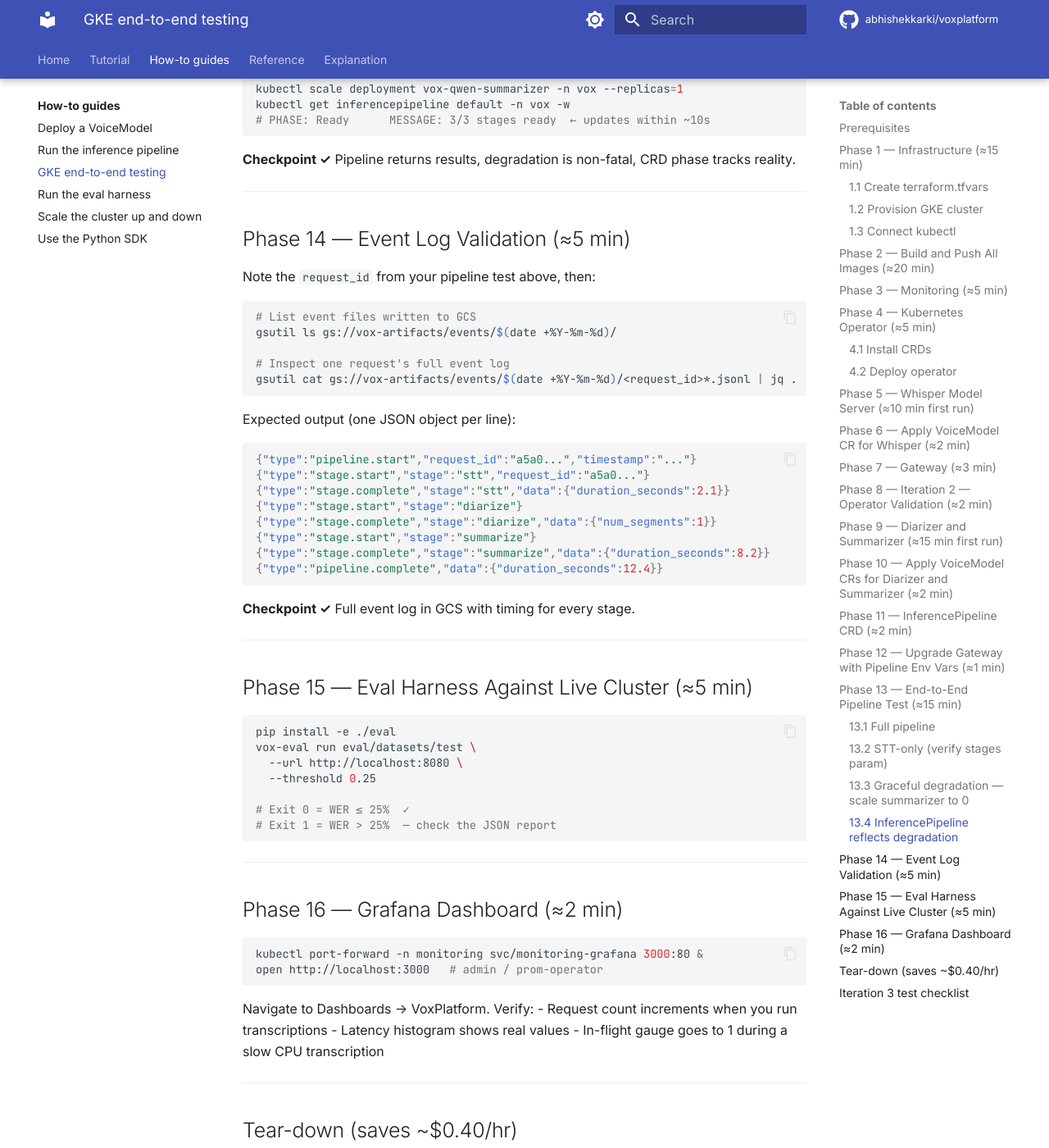
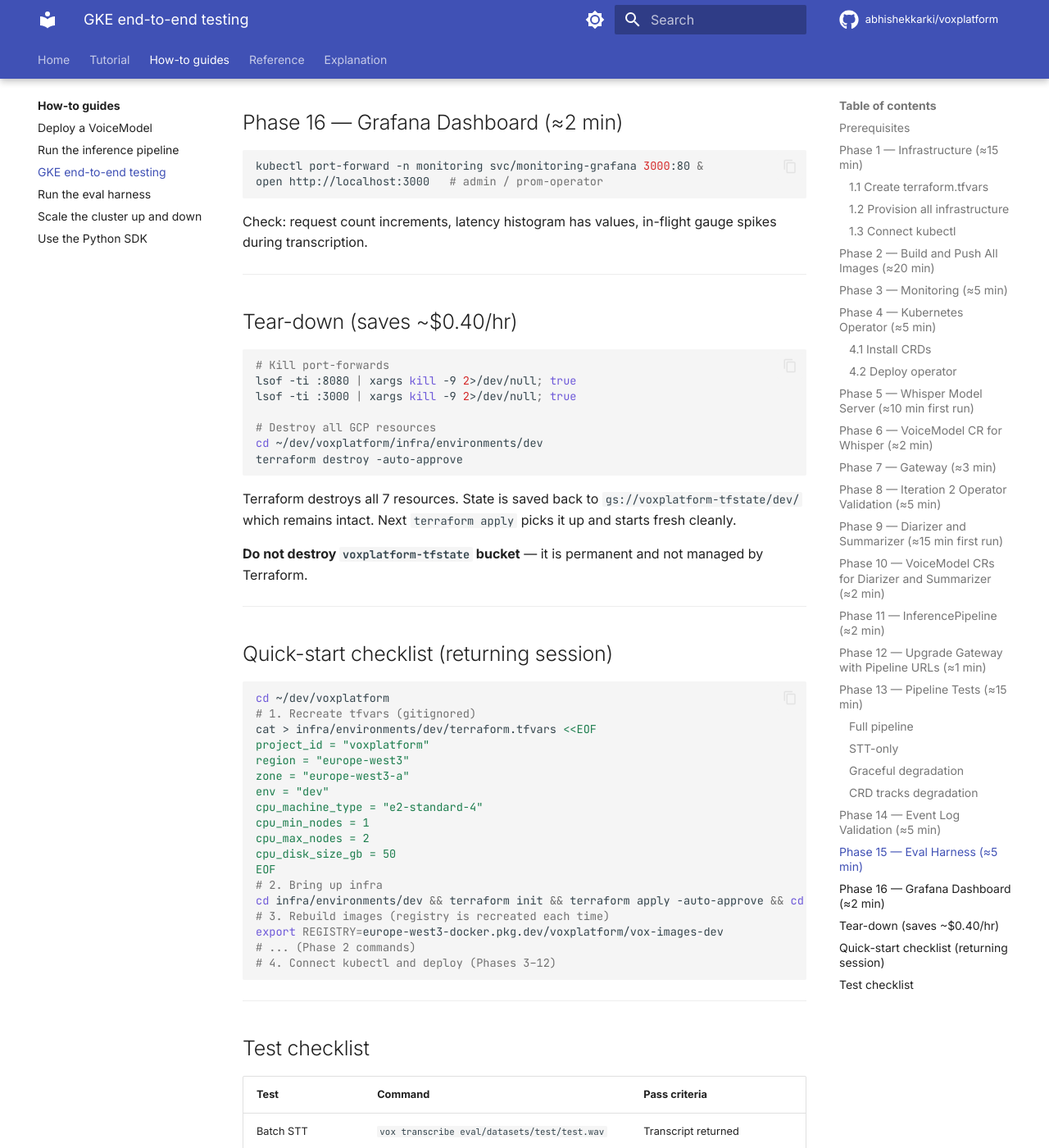
Before and after one commit to abhishekkarki/voxplatform, an MkDocs documentation site: the page built from docs/how-to/gke-e2e-testing.md, in a window 1280 px wide and 1400 px high, scrolled down 8787 px. Shown: the whole window at 82% size. Built offline with MkDocs 1.6.1 and Material for MkDocs 9.7.7, drawn with Linux system fonts in a browser that asks for light colours; comment, search, counter and statistics services are not loaded; some of the changed text lies outside the part shown.

Commit message:
fix(infra+docs): dedicated state bucket, rewrite E2E guide from real deployment
Infrastructure:
- gs://voxplatform-tfstate is now the permanent state bucket
- Removed depends_on from storage module (no longer needed)

E2E guide rewrites based on actual deployment experience:
- Correct working directory (~/dev/voxplatform)
- terraform apply -auto-approve instead of -target= steps
- Per-file kubectl apply (--selector does not filter local files)
- Kill existing port-forward before deploying gateway
- Correct GCS bucket name for event logs
- Tear-down uses terraform destroy only (no manual helm uninstall)
- Added quick-start checklist for returning sessions

````diff
--- a/docs/how-to/gke-e2e-testing.md
+++ b/docs/how-to/gke-e2e-testing.md
@@ -1,21 +1,26 @@
 # GKE End-to-End Testing Guide
 
-This guide walks through deploying and validating every component of VoxPlatform on a live GKE cluster — from infrastructure provisioning through iteration 3 (InferencePipeline + event log).
+Deploys and validates every component on a live GKE cluster — iterations 0 through 3.
 
-**Expected total time:** ~90 minutes on a fresh cluster (most of it waiting for model downloads).
+**Expected time:** ~90 min on a fresh cluster (most of it waiting for model downloads).
+
+**Working directory for all commands:** `~/dev/voxplatform`
+
+**State:** Terraform state lives permanently in `gs://voxplatform-tfstate/dev/` — a manually-created bucket that survives `terraform destroy`.
 
 ---
 
 ## Prerequisites
 
 ```bash
-# Tools required
 gcloud --version      # Google Cloud SDK
 terraform --version   # >= 1.5
 kubectl version       # >= 1.28
 helm version          # >= 3.12
-docker --version      # for image builds
-pip install -e ./clients/python   # vox CLI
+docker --version
+
+# Install vox CLI
+pip install -e ./clients/python
 
 # Authenticate
 gcloud auth login
@@ -28,9 +33,11 @@
 
 ### 1.1 Create terraform.tfvars
 
+This file is gitignored — recreate it every time you clone or change machines:
+
 ```bash
 cat > infra/environments/dev/terraform.tfvars <<EOF
-project_id       = "YOUR_GCP_PROJECT_ID"
+project_id       = "voxplatform"
 region           = "europe-west3"
 zone             = "europe-west3-a"
 env              = "dev"
@@ -41,80 +48,65 @@
 EOF
 ```
 
-### 1.2 Provision GKE cluster
+### 1.2 Provision all infrastructure
 
 ```bash
 cd infra/environments/dev
+terraform init          # connects to gs://voxplatform-tfstate/dev/
+terraform apply -auto-approve
+cd ~/dev/voxplatform
+```
 
-terraform init
-terraform apply -target=module.network -auto-approve
-terraform apply -target=module.gke -auto-approve
-terraform apply -target=module.registry -auto-approve
-terraform apply -target=module.storage -auto-approve
-```
+Creates VPC, GKE cluster, Artifact Registry, and GCS artifacts bucket in one pass (~10 min).
 
 ### 1.3 Connect kubectl
 
 ```bash
 gcloud container clusters get-credentials vox-cluster-dev \
-  --zone europe-west3-a \
-  --project YOUR_GCP_PROJECT_ID
+  --zone europe-west3-a --project voxplatform
 
-kubectl get nodes   # expect 1-2 nodes, STATUS=Ready
+kubectl get nodes   # expect 1-2 nodes STATUS=Ready
 ```
 
-**Checkpoint ✓** At least one node in `Ready` state.
+**Checkpoint ✓** At least one node `Ready`.
 
 ---
 
 ## Phase 2 — Build and Push All Images (≈20 min)
 
-Set your registry prefix once:
+The Artifact Registry is recreated with the cluster — images must be pushed on every fresh cluster.
 
 ```bash
-export REGISTRY=europe-west3-docker.pkg.dev/YOUR_GCP_PROJECT_ID/vox-images-dev
+export REGISTRY=europe-west3-docker.pkg.dev/voxplatform/vox-images-dev
 ```
 
-Build all images for linux/amd64 (GKE nodes are x86):
+```bash
+# Gateway
+docker build --platform linux/amd64 -f Dockerfile.gateway \
+  -t $REGISTRY/gateway:0.3.0 . && docker push $REGISTRY/gateway:0.3.0
+
+# VAD sidecar
+docker build --platform linux/amd64 -f services/vad/Dockerfile services/vad \
+  -t $REGISTRY/vad:0.1.0 && docker push $REGISTRY/vad:0.1.0
+
+# Diarizer (~5 min — large PyTorch build)
+docker build --platform linux/amd64 -f services/diarizer/Dockerfile services/diarizer \
+  -t $REGISTRY/diarizer:0.1.0 && docker push $REGISTRY/diarizer:0.1.0
+
+# Summarizer (~10 min — C++ llama.cpp compile)
+docker build --platform linux/amd64 -f services/summarizer/Dockerfile services/summarizer \
+  -t $REGISTRY/summarizer:0.1.0 && docker push $REGISTRY/summarizer:0.1.0
+
+# Operator
+docker build --platform linux/amd64 -f operator/Dockerfile operator \
+  -t $REGISTRY/operator:0.1.0 && docker push $REGISTRY/operator:0.1.0
+```
+
+**Checkpoint ✓**
 
 ```bash
-# Gateway (includes iteration 3 pipeline + event log)
-docker build --platform linux/amd64 \
-  -f Dockerfile.gateway \
-  -t $REGISTRY/gateway:0.3.0 .
-docker push $REGISTRY/gateway:0.3.0
-
-# VAD sidecar
-docker build --platform linux/amd64 \
-  -f services/vad/Dockerfile services/vad \
-  -t $REGISTRY/vad:0.1.0
-docker push $REGISTRY/vad:0.1.0
-
-# Diarizer (pyannote-audio, large build — ~5 min)
-docker build --platform linux/amd64 \
-  -f services/diarizer/Dockerfile services/diarizer \
-  -t $REGISTRY/diarizer:0.1.0
-docker push $REGISTRY/diarizer:0.1.0
-
-# Summarizer (llama-cpp-python C++ compile — ~10 min)
-docker build --platform linux/amd64 \
-  -f services/summarizer/Dockerfile services/summarizer \
-  -t $REGISTRY/summarizer:0.1.0
-docker push $REGISTRY/summarizer:0.1.0
-
-# Operator
-cd operator
-docker build --platform linux/amd64 \
-  -t $REGISTRY/operator:0.1.0 .
-docker push $REGISTRY/operator:0.1.0
-cd ..
-```
-
-**Checkpoint ✓** All 5 images visible in Artifact Registry:
-
-```bash
-gcloud artifacts docker images list \
-  europe-west3-docker.pkg.dev/YOUR_GCP_PROJECT_ID/vox-images-dev
+gcloud artifacts docker images list $REGISTRY
+# expect 5 images: gateway, vad, diarizer, summarizer, operator
 ```
 
 ---
@@ -122,18 +114,16 @@
 ## Phase 3 — Monitoring (≈5 min)
 
 ```bash
-kubectl create namespace monitoring --dry-run=client -o yaml | kubectl apply -f -
-
 helm repo add prometheus-community https://prometheus-community.github.io/helm-charts
 helm repo update
 
 helm upgrade --install monitoring prometheus-community/kube-prometheus-stack \
-  -n monitoring \
+  -n monitoring --create-namespace \
   -f deploy/helm/monitoring/values.yaml \
   --wait --timeout 5m
 ```
 
-**Checkpoint ✓** Grafana and Prometheus pods running:
+**Checkpoint ✓**
 
 ```bash
 kubectl get pods -n monitoring | grep -E "grafana|prometheus"
@@ -147,14 +137,9 @@
 
 ```bash
 kubectl apply -f operator/config/crd/bases/
-```
-
-Verify both CRDs are registered:
-
-```bash
 kubectl get crds | grep vox.vox.io
-# voicemodels.vox.vox.io          ...
-# inferencepipelines.vox.vox.io   ...
+# voicemodels.vox.vox.io
+# inferencepipelines.vox.vox.io
 ```
 
 ### 4.2 Deploy operator
@@ -162,19 +147,13 @@
 ```bash
 kubectl create namespace vox --dry-run=client -o yaml | kubectl apply -f -
 
-cd operator
-make deploy IMG=$REGISTRY/operator:0.1.0
-cd ..
+cd operator && make deploy IMG=$REGISTRY/operator:0.1.0 && cd ..
+
+kubectl get pods -n operator-system -w
+# controller-manager-xxx   1/1   Running
 ```
 
-Watch it start:
-
-```bash
-kubectl get pods -n operator-system -w
-# controller-manager-xxx   Running
-```
-
-**Checkpoint ✓** Operator pod in `Running` state.
+**Checkpoint ✓** Operator pod `Running`.
 
 ---
 
@@ -182,39 +161,33 @@
 
 ```bash
 helm upgrade --install whisper deploy/helm/faster-whisper \
-  -n vox --create-namespace \
-  --wait --timeout 10m
+  -n vox --wait --timeout 10m
 ```
 
-The pod downloads `Systran/faster-whisper-small.en` (~250 MB) on first start.
+Downloads `Systran/faster-whisper-small.en` (~250 MB) on first start.
 
 ```bash
-kubectl get pods -n vox -w          # wait for Running
-kubectl logs -n vox -l app=whisper  # watch model download progress
+kubectl logs -n vox -l app=whisper -f   # watch download progress
 ```
 
-**Checkpoint ✓** Whisper pod `Running`, `/health` returns 200:
+**Checkpoint ✓**
 
 ```bash
 kubectl exec -n vox deploy/whisper -- \
   python3 -c "import urllib.request; print(urllib.request.urlopen('http://localhost:8000/health').read())"
+# b'OK'
 ```
 
 ---
 
-## Phase 6 — Apply VoiceModel CR for Whisper (≈2 min)
+## Phase 6 — VoiceModel CR for Whisper (≈2 min)
 
 ```bash
-kubectl apply -f operator/config/samples/voicemodel_samples.yaml \
-  --selector='metadata.name=whisper-small'
-```
+kubectl apply -f operator/config/samples/voicemodels/whisper-small.yaml
 
-Watch the operator reconcile:
-
-```bash
 kubectl get voicemodels -n vox -w
-# NAME            MODEL                              DEVICE  REPLICAS  READY  PHASE
-# whisper-small   Systran/faster-whisper-small.en    cpu     1         1      Ready
+# NAME            PHASE    READY
+# whisper-small   Ready    1
 ```
 
 **Checkpoint ✓** VoiceModel phase = `Ready`.
@@ -223,167 +196,153 @@
 
 ## Phase 7 — Gateway (≈3 min)
 
-Update the values with your registry before deploying:
+```bash
+# Kill any existing port-forward on 8080 before deploying
+lsof -ti :8080 | xargs kill -9 2>/dev/null; true
 
-```bash
 helm upgrade --install gateway deploy/helm/gateway \
   -n vox \
   --set image.repository=$REGISTRY/gateway \
   --set vad.image.repository=$REGISTRY/vad \
   --wait --timeout 3m
+
+kubectl port-forward -n vox svc/gateway 8080:8080 &
 ```
 
-**Iteration 0 test — batch transcription:**
+**Iteration 0 — batch transcription:**
 
 ```bash
-kubectl port-forward -n vox svc/gateway 8080:8080 &
-
-vox health          # Gateway: ok
-vox ready           # Gateway: ready  (whisper reachable)
-vox transcribe test.wav
+vox health                    # Gateway: ok
+vox ready                     # Gateway: ready
+vox transcribe eval/datasets/test/test.wav
 # The quick brown fox jumps over the lazy dog.
 ```
 
-**Iteration 1 test — streaming:**
+**Iteration 1 — streaming:**
 
 ```bash
 vox record --duration 5
-# Speak something, get partial transcripts back in real-time
+# Speak — partial transcripts appear in real-time
 ```
 
 **Checkpoint ✓** Transcription works, streaming returns partials.
 
 ---
 
-## Phase 8 — Iteration 2 — Operator Validation (≈2 min)
-
-Verify the VoiceModel controller round-trip properly:
+## Phase 8 — Iteration 2 Operator Validation (≈5 min)
 
 ```bash
-# Edit replicas and watch operator respond
+# Scale up — operator should add a replica
 kubectl patch voicemodel whisper-small -n vox \
   --type=merge -p '{"spec":{"replicas":2}}'
+kubectl get voicemodel whisper-small -n vox -w
+# READY 1 → 2, PHASE stays Ready
 
-kubectl get voicemodel whisper-small -n vox -w
-# READY goes from 1 → 2, PHASE stays Ready
-
-# Scale back down
+# Scale back
 kubectl patch voicemodel whisper-small -n vox \
   --type=merge -p '{"spec":{"replicas":1}}'
+
+# Delete — operator removes Deployment + Service
+kubectl delete voicemodel whisper-small -n vox
+kubectl get deployments -n vox | grep whisper   # gone
+kubectl get services -n vox | grep whisper       # gone
+
+# Re-apply for iteration 3
+kubectl apply -f operator/config/samples/voicemodels/whisper-small.yaml
 ```
 
-**Test deletion + finalizer cleanup:**
-
-```bash
-kubectl delete voicemodel whisper-small -n vox
-kubectl get deployments -n vox | grep whisper    # deployment gone
-kubectl get services -n vox | grep whisper       # service gone
-
-# Re-apply (needed for iteration 3)
-kubectl apply -f operator/config/samples/voicemodel_samples.yaml \
-  --selector='metadata.name=whisper-small'
-```
-
-**Checkpoint ✓** Operator creates, updates, and cleans up Deployments on CRD changes.
+**Checkpoint ✓** Operator creates, scales, and cleans up on CRD changes.
 
 ---
 
 ## Phase 9 — Diarizer and Summarizer (≈15 min first run)
 
 ```bash
-# Diarizer (runs in fallback mode without HF_TOKEN — still useful for testing)
+# Diarizer — runs in single-speaker fallback mode without HF_TOKEN
 helm upgrade --install diarizer deploy/helm/diarizer \
   -n vox \
   --set image.repository=$REGISTRY/diarizer \
   --set image.tag=0.1.0 \
   --wait --timeout 5m
 
-# Summarizer (downloads Qwen 3B ~2GB on first start — be patient)
+# Summarizer — Qwen 3B model downloads to PVC on first start (~2GB)
+# Run in background — model download takes time
 helm upgrade --install summarizer deploy/helm/summarizer \
   -n vox \
   --set image.repository=$REGISTRY/summarizer \
   --set image.tag=0.1.0 \
-  --timeout 15m &    # run in background — model download takes time
+  --timeout 15m &
 
-# Watch summarizer download progress
-kubectl logs -n vox -l app=summarizer -f
+kubectl logs -n vox -l app=summarizer -f   # watch model download
 ```
 
-**Optional: Enable full diarization with HuggingFace token**
+**Optional — enable full pyannote diarization:**
 
 ```bash
-# Accept terms at https://huggingface.co/pyannote/speaker-diarization-3.1 first
+# Accept terms first: https://huggingface.co/pyannote/speaker-diarization-3.1
 kubectl create secret generic diarizer-hf-token \
-  -n vox \
-  --from-literal=HF_TOKEN=hf_xxxxxxxxxxxxxxxx
+  -n vox --from-literal=HF_TOKEN=hf_xxxxxxxxxxxxxxxx
 
 helm upgrade diarizer deploy/helm/diarizer -n vox \
   --set image.repository=$REGISTRY/diarizer \
   --set image.tag=0.1.0 \
-  --set "env.HF_TOKEN=$(kubectl get secret -n vox diarizer-hf-token -o jsonpath='{.data.HF_TOKEN}' | base64 -d)"
+  --set "env.HF_TOKEN=$(kubectl get secret -n vox diarizer-hf-token \
+    -o jsonpath='{.data.HF_TOKEN}' | base64 -d)"
 ```
 
-**Checkpoint ✓** Both services healthy:
+**Checkpoint ✓**
 
 ```bash
 kubectl get pods -n vox
-# NAME               READY   STATUS    RESTARTS
-# diarizer-xxx       1/1     Running   0
-# summarizer-xxx     1/1     Running   0
+# diarizer-xxx    1/1   Running
+# summarizer-xxx  1/1   Running  (may take 15 min on first start)
 ```
 
 ---
 
-## Phase 10 — Apply VoiceModel CRs for Diarizer and Summarizer (≈2 min)
+## Phase 10 — VoiceModel CRs for Diarizer and Summarizer (≈2 min)
+
+Apply one file per model — do not use the combined `voicemodel_samples.yaml`:
 
 ```bash
-kubectl apply -f operator/config/samples/voicemodel_samples.yaml
+kubectl apply -f operator/config/samples/voicemodels/pyannote-diarizer.yaml
+kubectl apply -f operator/config/samples/voicemodels/qwen-summarizer.yaml
+
+kubectl get voicemodels -n vox -w
+# pyannote-diarizer   Ready   1
+# qwen-summarizer     Ready   1   ← waits for model download to finish
+# whisper-small       Ready   1
 ```
-
-Watch all three VoiceModels go Ready:
-
-```bash
-kubectl get voicemodels -n vox -w
-# NAME               PHASE        READY
-# pyannote-diarizer  Ready        1
-# qwen-summarizer    Ready        1
-# whisper-small      Ready        1
-```
-
-**Note:** `qwen-summarizer` will stay in `Deploying` until the model download finishes. This is expected.
 
 ---
 
-## Phase 11 — InferencePipeline CRD (≈2 min)
+## Phase 11 — InferencePipeline (≈2 min)
 
 ```bash
-kubectl apply -f operator/config/samples/inferencepipeline_sample.yaml
+kubectl apply -f operator/config/samples/voicemodels/inferencepipeline-default.yaml
 
 kubectl get inferencepipelines -n vox -w
-# NAME      PHASE      MESSAGE            AGE
-# default   Validating  0/3 stages ready  10s
-# default   Degraded    1/3 stages ready  20s
-# default   Ready       3/3 stages ready  45s
+# NAME      PHASE       MESSAGE
+# default   Validating  0/3 stages ready
+# default   Degraded    1/3 stages ready
+# default   Ready       3/3 stages ready
 ```
-
-Inspect stage detail:
 
 ```bash
 kubectl describe inferencepipeline default -n vox
-# Status:
-#   Phase:    Ready
-#   Message:  3/3 stages ready
-#   Stages:
-#     Name:      stt        Ready: true   Endpoint: vox-whisper-small.vox.svc...
-#     Name:      diarize    Ready: true   Endpoint: vox-pyannote-diarizer.vox.svc...
-#     Name:      summarize  Ready: true   Endpoint: vox-qwen-summarizer.vox.svc...
+# Stages:
+#   stt        Ready: true   Endpoint: vox-whisper-small.vox.svc...
+#   diarize    Ready: true   Endpoint: vox-pyannote-diarizer.vox.svc...
+#   summarize  Ready: true   Endpoint: vox-qwen-summarizer.vox.svc...
 ```
 
 **Checkpoint ✓** InferencePipeline phase = `Ready`.
 
 ---
 
-## Phase 12 — Upgrade Gateway with Pipeline Env Vars (≈1 min)
+## Phase 12 — Upgrade Gateway with Pipeline URLs (≈1 min)
+
+The `deploy/helm/gateway/values.yaml` already has `DIARIZER_URL`, `SUMMARIZER_URL`, and `EVENT_LOG_*` set. Just upgrade to pick them up:
 
 ```bash
 helm upgrade gateway deploy/helm/gateway \
@@ -396,55 +355,50 @@
 
 ---
 
-## Phase 13 — End-to-End Pipeline Test (≈15 min)
+## Phase 13 — Pipeline Tests (≈15 min)
 
-### 13.1 Full pipeline
+### Full pipeline
 
 ```bash
 curl -X POST http://localhost:8080/v1/pipeline/run \
-  -F file=@test.wav | jq
+  -F file=@eval/datasets/test/test.wav | jq
 ```
 
-Expected response:
+Expected:
 
 ```json
 {
-  "request_id": "a5a0c665250590f7",
-  "processing_time_seconds": 12.4,
+  "transcript": "The quick brown fox jumps over the lazy dog.",
+  "segments": [{"start": 0.0, "end": 3.5, "speaker": "SPEAKER_00"}],
+  "summary": "A sentence about a fox jumping over a dog.",
   "stages": {
     "stt":       {"success": true, "duration_seconds": 2.1},
     "diarize":   {"success": true, "duration_seconds": 1.8},
     "summarize": {"success": true, "duration_seconds": 8.2}
-  },
-  "transcript": "The quick brown fox jumps over the lazy dog.",
-  "segments": [
-    {"start": 0.0, "end": 3.5, "speaker": "SPEAKER_00"}
-  ],
-  "summary": "A sentence about a fox jumping over a dog."
+  }
 }
 ```
 
-### 13.2 STT-only (verify stages param)
+### STT-only
 
 ```bash
 curl -X POST http://localhost:8080/v1/pipeline/run \
-  -F file=@test.wav -F stages=stt | jq '{transcript, stages}'
+  -F file=@eval/datasets/test/test.wav -F stages=stt | jq '{transcript, stages}'
 ```
 
-### 13.3 Graceful degradation — scale summarizer to 0
+### Graceful degradation
 
 ```bash
 kubectl scale deployment summarizer -n vox --replicas=0
 
 curl -X POST http://localhost:8080/v1/pipeline/run \
-  -F file=@test.wav | jq '.stages'
-# expect: stt.success=true, diarize.success=true, summarize.success=false
-# pipeline still returns transcript + segments
+  -F file=@eval/datasets/test/test.wav | jq '.stages'
+# summarize.success = false, stt and diarize still succeed
 
 kubectl scale deployment summarizer -n vox --replicas=1
 ```
 
-### 13.4 InferencePipeline reflects degradation
+### CRD tracks degradation
 
 ```bash
 kubectl scale deployment vox-qwen-summarizer -n vox --replicas=0
@@ -453,30 +407,27 @@
 
 kubectl scale deployment vox-qwen-summarizer -n vox --replicas=1
 kubectl get inferencepipeline default -n vox -w
-# PHASE: Ready      MESSAGE: 3/3 stages ready  ← updates within ~10s
+# PHASE: Ready      MESSAGE: 3/3 stages ready  ← within ~10s
 ```
 
-**Checkpoint ✓** Pipeline returns results, degradation is non-fatal, CRD phase tracks reality.
+**Checkpoint ✓** Pipeline returns results, degradation non-fatal, CRD phase tracks reality.
 
 ---
 
 ## Phase 14 — Event Log Validation (≈5 min)
 
-Note the `request_id` from your pipeline test above, then:
+```bash
+# Note request_id from a pipeline test above, then:
+gsutil ls gs://voxplatform-vox-artifacts-dev/events/$(date +%Y-%m-%d)/
 
-```bash
-# List event files written to GCS
-gsutil ls gs://vox-artifacts/events/$(date +%Y-%m-%d)/
-
-# Inspect one request's full event log
-gsutil cat gs://vox-artifacts/events/$(date +%Y-%m-%d)/<request_id>*.jsonl | jq .
+gsutil cat gs://voxplatform-vox-artifacts-dev/events/$(date +%Y-%m-%d)/<request_id>*.jsonl | jq .
 ```
 
-Expected output (one JSON object per line):
+Expected — one JSON object per line:
 
 ```json
 {"type":"pipeline.start","request_id":"a5a0...","timestamp":"..."}
-{"type":"stage.start","stage":"stt","request_id":"a5a0..."}
+{"type":"stage.start","stage":"stt"}
 {"type":"stage.complete","stage":"stt","data":{"duration_seconds":2.1}}
 {"type":"stage.start","stage":"diarize"}
 {"type":"stage.complete","stage":"diarize","data":{"num_segments":1}}
@@ -485,20 +436,16 @@
 {"type":"pipeline.complete","data":{"duration_seconds":12.4}}
 ```
 
-**Checkpoint ✓** Full event log in GCS with timing for every stage.
+**Checkpoint ✓** Full JSONL log in GCS with timing for every stage.
 
 ---
 
-## Phase 15 — Eval Harness Against Live Cluster (≈5 min)
+## Phase 15 — Eval Harness (≈5 min)
 
 ```bash
 pip install -e ./eval
-vox-eval run eval/datasets/test \
-  --url http://localhost:8080 \
-  --threshold 0.25
-
-# Exit 0 = WER ≤ 25%  ✓
-# Exit 1 = WER > 25%  — check the JSON report
+vox-eval run eval/datasets/test --url http://localhost:8080 --threshold 0.25
+# Exit 0 = WER ≤ 25% ✓
 ```
 
 ---
@@ -510,41 +457,66 @@
 open http://localhost:3000   # admin / prom-operator
 ```
 
-Navigate to Dashboards → VoxPlatform. Verify:
-- Request count increments when you run transcriptions
-- Latency histogram shows real values
-- In-flight gauge goes to 1 during a slow CPU transcription
+Check: request count increments, latency histogram has values, in-flight gauge spikes during transcription.
 
 ---
 
 ## Tear-down (saves ~$0.40/hr)
 
 ```bash
-# Remove all K8s resources
-helm uninstall gateway whisper diarizer summarizer monitoring -n vox 2>/dev/null
-kubectl delete namespace vox monitoring operator-system 2>/dev/null
+# Kill port-forwards
+lsof -ti :8080 | xargs kill -9 2>/dev/null; true
+lsof -ti :3000 | xargs kill -9 2>/dev/null; true
 
-# Destroy GKE cluster (keep registry and storage — cheap)
-cd infra/environments/dev
-terraform destroy -target=module.gke -auto-approve
-terraform destroy -target=module.network -auto-approve
+# Destroy all GCP resources
+cd ~/dev/voxplatform/infra/environments/dev
+terraform destroy -auto-approve
+```
+
+Terraform destroys all 7 resources. State is saved back to `gs://voxplatform-tfstate/dev/` which remains intact. Next `terraform apply` picks it up and starts fresh cleanly.
+
+**Do not destroy `voxplatform-tfstate` bucket** — it is permanent and not managed by Terraform.
+
+---
+
+## Quick-start checklist (returning session)
+
+```bash
+cd ~/dev/voxplatform
+# 1. Recreate tfvars (gitignored)
+cat > infra/environments/dev/terraform.tfvars <<EOF
+project_id = "voxplatform"
+region = "europe-west3"
+zone = "europe-west3-a"
+env = "dev"
+cpu_machine_type = "e2-standard-4"
+cpu_min_nodes = 1
+cpu_max_nodes = 2
+cpu_disk_size_gb = 50
+EOF
+# 2. Bring up infra
+cd infra/environments/dev && terraform init && terraform apply -auto-approve && cd ~/dev/voxplatform
+# 3. Rebuild images (registry is recreated each time)
+export REGISTRY=europe-west3-docker.pkg.dev/voxplatform/vox-images-dev
+# ... (Phase 2 commands)
+# 4. Connect kubectl and deploy (Phases 3–12)
 ```
 
 ---
 
-## Iteration 3 test checklist
+## Test checklist
 
 | Test | Command | Pass criteria |
 |------|---------|---------------|
-| Batch STT | `vox transcribe test.wav` | Transcript returned |
+| Batch STT | `vox transcribe eval/datasets/test/test.wav` | Transcript returned |
 | Streaming STT | `vox record --duration 5` | Partial transcripts in real-time |
 | VoiceModel CRD | `kubectl get voicemodels -n vox` | All 3 = Ready |
-| Operator scale | `kubectl patch voicemodel whisper-small --replicas=2` | Deployment scales, phase stays Ready |
-| Operator delete | `kubectl delete voicemodel whisper-small` | Deployment + Service removed |
+| Operator scale | `kubectl patch voicemodel whisper-small -n vox --type=merge -p '{"spec":{"replicas":2}}'` | Deployment scales |
+| Operator delete | `kubectl delete voicemodel whisper-small -n vox` | Deployment + Service removed |
 | InferencePipeline | `kubectl get inferencepipelines -n vox` | Phase = Ready, 3/3 stages |
-| Full pipeline | `POST /v1/pipeline/run` | transcript + segments + summary in response |
-| Stages param | `POST /v1/pipeline/run -F stages=stt` | Only transcript, no segments/summary |
-| Graceful degradation | Scale summarizer to 0, run pipeline | Pipeline returns, `stages.summarize.success=false` |
-| CRD reflects degradation | Check pipeline CRD after scaling down | Phase = Degraded, Message = 2/3 stages ready |
-| Event log | `gsutil cat gs://vox-artifacts/events/...` | Full JSONL log per request |
+| Full pipeline | `POST /v1/pipeline/run` | transcript + segments + summary |
+| Stages param | `POST /v1/pipeline/run -F stages=stt` | Only transcript returned |
+| Graceful degradation | Scale summarizer to 0, run pipeline | `stages.summarize.success=false`, pipeline continues |
+| CRD degradation | Check pipeline after scaling down | Phase = Degraded, 2/3 stages ready |
+| Event log | `gsutil cat gs://voxplatform-vox-artifacts-dev/events/...` | Full JSONL per request |
 | WER eval | `vox-eval run eval/datasets/test --threshold 0.25` | Exit code 0 |
````
